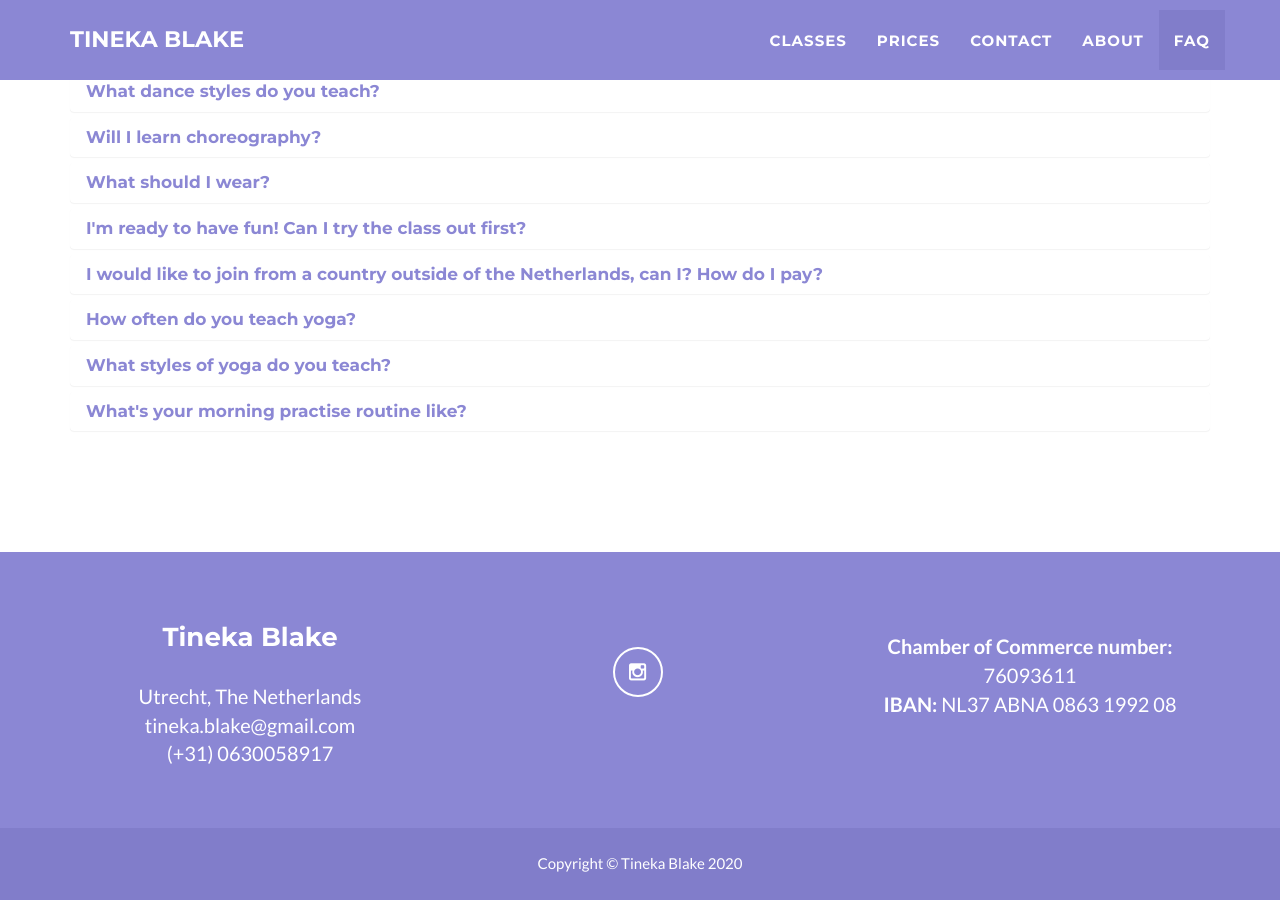
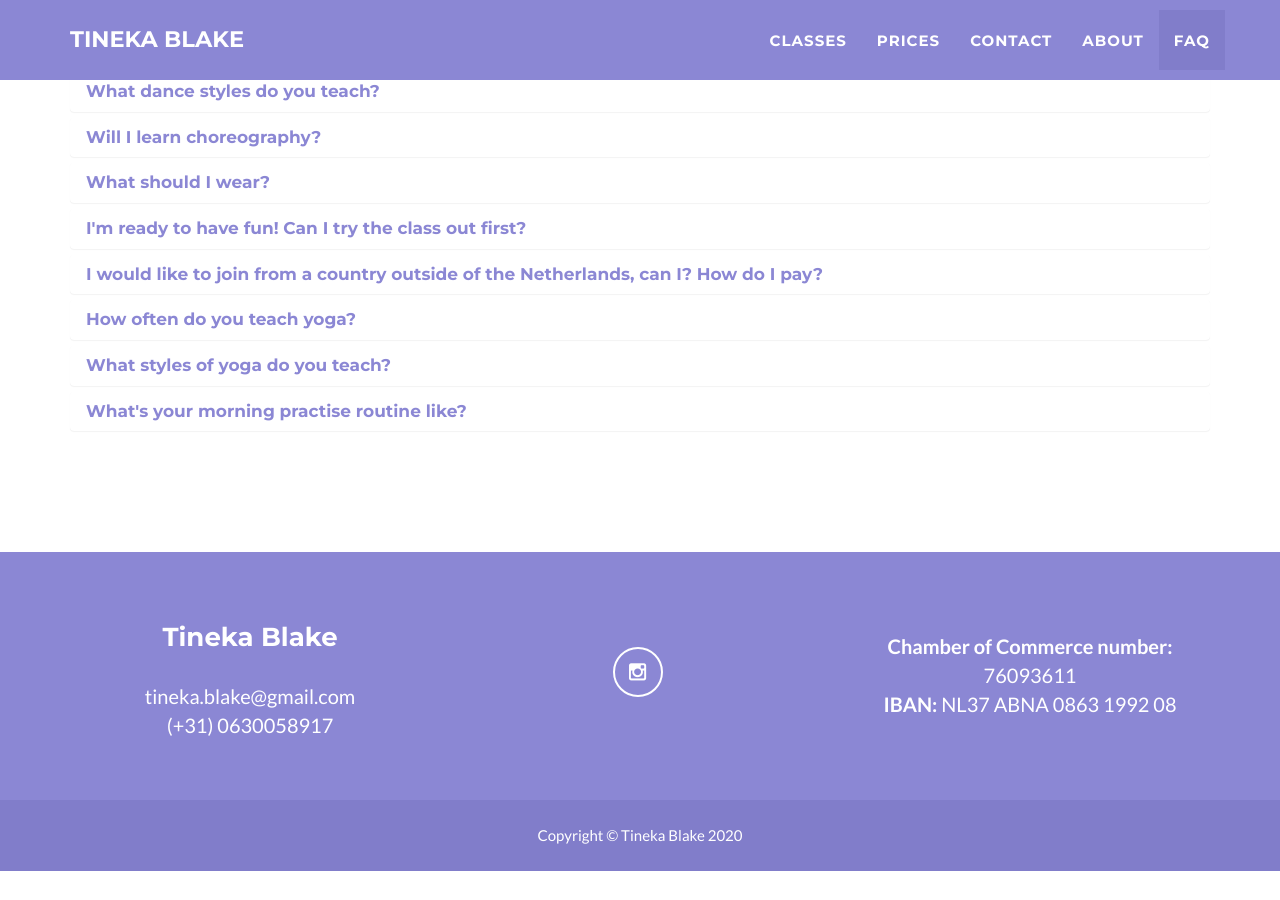
Before and after one commit to tineka-blake/tineka-blake.github.io, a Jekyll site: the page built from index.html, in a window 1280 px wide and 900 px high, scrolled down 3437 px. Built offline with Jekyll 4.4.1, drawn with Linux system fonts in a browser that asks for light colours; after the commit the page ends 4308 px from its top, so only the background shows below that.

Commit message:
Update _config.yml

```diff
--- a/_config.yml
+++ b/_config.yml
@@ -47,7 +47,6 @@ social:
 
  #Postal address (add as many lines as necessary)
 address:
-   - line: Utrecht, The Netherlands
    - line: tineka.blake@gmail.com
    - line: (+31) 0630058917
 
```
